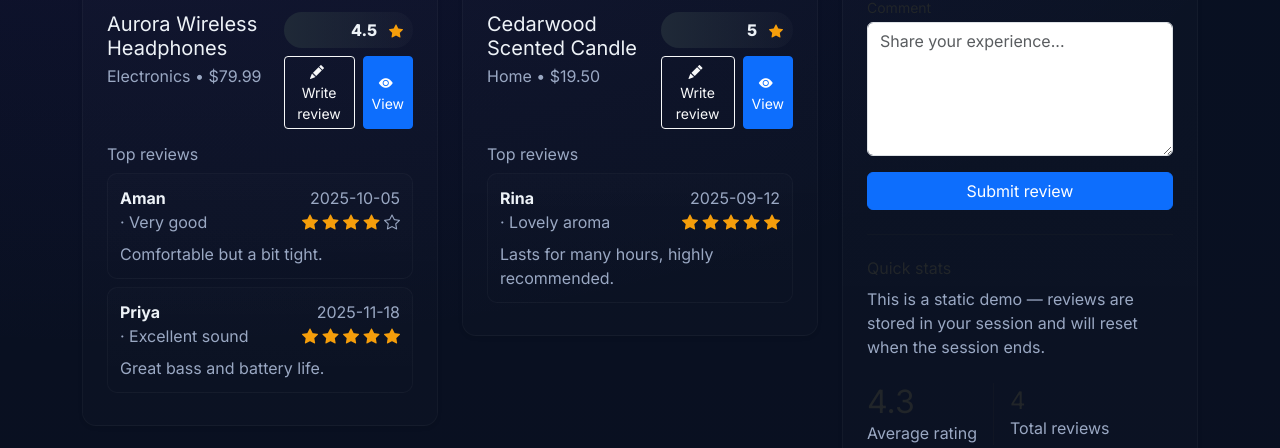
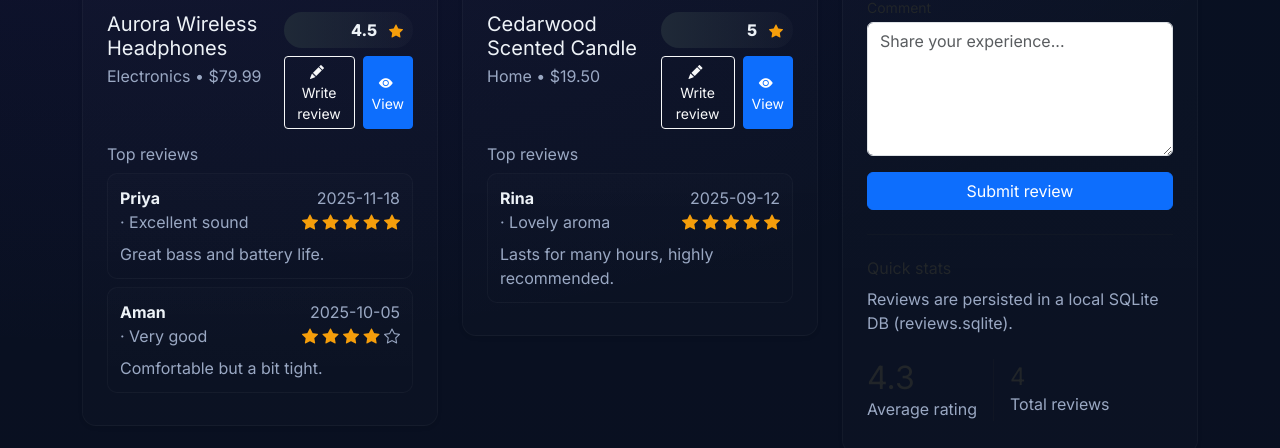
Before and after one commit to GouriM2004/web_practices, a PHP site: page / in a window 1280 px wide. Shown: the part 394-842 px from the top of the page. Run offline with PHP 8.4, Linux system fonts and the light colour scheme; data comes from the database, SQL or seed files in the repository; both versions use the stored data as it was after the commit.

Commit message:
made some ui changes

```diff
--- a/product review.php/index.php
+++ b/product review.php/index.php
@@ -9,7 +9,89 @@ $products = [
     ['id' => 4, 'name' => 'Nimbus Smartwatch', 'category' => 'Wearables', 'price' => 199.00, 'image' => 'https://images.unsplash.com/photo-1516574187841-cb9cc2ca948b?w=1200&h=800&fit=crop']
 ];
 
-// Initialize reviews in session (demo)
+// SQLite persistence (reviews.sqlite)
+$dbFile = __DIR__ . '/reviews.sqlite';
+$pdo = null;
+$db_error = null;
+try {
+    $pdo = new PDO('sqlite:' . $dbFile);
+    $pdo->setAttribute(PDO::ATTR_ERRMODE, PDO::ERRMODE_EXCEPTION);
+
+    // Create reviews table
+    $pdo->exec("CREATE TABLE IF NOT EXISTS reviews (
+        id INTEGER PRIMARY KEY AUTOINCREMENT,
+        product_id INTEGER NOT NULL,
+        name TEXT NOT NULL,
+        rating INTEGER NOT NULL,
+        title TEXT,
+        comment TEXT,
+        date TEXT NOT NULL,
+        helpful INTEGER DEFAULT 0
+    )");
+
+    // Migrate demo reviews from session into SQLite once
+    if (isset($_SESSION['reviews']) && empty($_SESSION['migrated_to_sqlite'])) {
+        $insert = $pdo->prepare('INSERT INTO reviews (product_id,name,rating,title,comment,date) VALUES (:pid,:name,:rating,:title,:comment,:date)');
+        foreach ($_SESSION['reviews'] as $pid => $rlist) {
+            foreach ($rlist as $r) {
+                $insert->execute([
+                    ':pid' => $pid,
+                    ':name' => $r['name'] ?? 'Anonymous',
+                    ':rating' => $r['rating'] ?? 5,
+                    ':title' => $r['title'] ?? '',
+                    ':comment' => $r['comment'] ?? '',
+                    ':date' => $r['date'] ?? date('Y-m-d')
+                ]);
+            }
+        }
+        // mark migrated so we don't duplicate
+        $_SESSION['migrated_to_sqlite'] = true;
+    }
+
+    // Handle review submission (persist to SQLite)
+    if ($_SERVER['REQUEST_METHOD'] === 'POST' && isset($_POST['submit_review'])) {
+        $product_id = intval($_POST['product_id']);
+        $name = trim(substr(htmlspecialchars($_POST['name'] ?? 'Anonymous'), 0, 60));
+        $title = trim(substr(htmlspecialchars($_POST['title'] ?? ''), 0, 80));
+        $comment = trim(substr(htmlspecialchars($_POST['comment'] ?? ''), 0, 1000));
+        $rating = max(1, min(5, intval($_POST['rating'] ?? 5)));
+        $date = date('Y-m-d');
+
+        $stmt = $pdo->prepare('INSERT INTO reviews (product_id,name,rating,title,comment,date) VALUES (:pid,:name,:rating,:title,:comment,:date)');
+        $stmt->execute([
+            ':pid' => $product_id,
+            ':name' => $name,
+            ':rating' => $rating,
+            ':title' => $title,
+            ':comment' => $comment,
+            ':date' => $date
+        ]);
+
+        // Redirect to avoid form resubmission
+        header('Location: ' . $_SERVER['REQUEST_URI']);
+        exit;
+    }
+
+    // Helper to fetch reviews by product
+    function get_reviews(PDO $pdo, int $product_id): array {
+        $s = $pdo->prepare('SELECT id,product_id,name,rating,title,comment,date,helpful FROM reviews WHERE product_id = :pid ORDER BY id DESC');
+        $s->execute([':pid' => $product_id]);
+        return $s->fetchAll(PDO::FETCH_ASSOC);
+    }
+
+    // Build reviews map for all products
+    $reviews_by_product = [];
+    foreach ($products as $p) {
+        $reviews_by_product[$p['id']] = get_reviews($pdo, $p['id']);
+    }
+
+    // aggregate overall stats
+    $all = [];
+    foreach ($reviews_by_product as $list) { $all = array_merge($all, $list); }
+
+} catch (Exception $e) {
+    // If SQLite not available, fallback to session-based demo
+    $db_error = $e->getMessage();
     if (!isset($_SESSION['reviews'])) {
         $_SESSION['reviews'] = [
             1 => [
@@ -26,7 +108,7 @@ if (!isset($_SESSION['reviews'])) {
         ];
     }
 
-// Handle review submission
+    // If form submitted and DB failed, store in session
     if ($_SERVER['REQUEST_METHOD'] === 'POST' && isset($_POST['submit_review'])) {
         $product_id = intval($_POST['product_id']);
         $name = trim(substr(htmlspecialchars($_POST['name'] ?? 'Anonymous'), 0, 60));
@@ -35,19 +117,17 @@ if ($_SERVER['REQUEST_METHOD'] === 'POST' && isset($_POST['submit_review'])) {
         $rating = max(1, min(5, intval($_POST['rating'] ?? 5)));
         $date = date('Y-m-d');
 
-    if (!isset($_SESSION['reviews'][$product_id])) {
-        $_SESSION['reviews'][$product_id] = [];
+        if (!isset($_SESSION['reviews'][$product_id])) $_SESSION['reviews'][$product_id] = [];
+        $_SESSION['reviews'][$product_id][] = ['name'=>$name,'rating'=>$rating,'title'=>$title,'comment'=>$comment,'date'=>$date];
+        header('Location: ' . $_SERVER['REQUEST_URI']);
+        exit;
     }
 
-    $_SESSION['reviews'][$product_id][] = [
-        'name' => $name,
-        'rating' => $rating,
-        'title' => $title,
-        'comment' => $comment,
-        'date' => $date
-    ];
+    // Build reviews map from session fallback
+    $reviews_by_product = $_SESSION['reviews'] ?? [];
+    $all = [];
+    foreach ($reviews_by_product as $list) { $all = array_merge($all, $list); }
 
-    $success = "Thank you — your review has been added.";
 }
 
 // Helper: compute average rating
@@ -123,9 +203,17 @@ function rating_distribution($reviews) {
 <nav class="navbar navbar-expand">
     <div class="container">
         <a class="navbar-brand brand" href="#">ReviewBox</a>
-        <div class="ms-auto small-muted">Demo • Reviews stored in PHP session</div>
+        <div class="ms-auto small-muted"><?php echo $pdo ? 'Demo • Reviews stored in reviews.sqlite' : 'Demo • Reviews stored in PHP session'; ?></div>
     </div>
 </nav>
+
+<?php if (!empty($db_error)): ?>
+    <div class="container mt-3">
+        <div class="alert alert-warning" role="alert">
+            <i class="bi bi-exclamation-triangle-fill me-2"></i>SQLite error: <?php echo htmlspecialchars($db_error); ?> — falling back to session storage.
+        </div>
+    </div>
+<?php endif; ?>
 
 <main class="container my-5">
     <?php if (isset($success)): ?>
@@ -157,7 +245,7 @@ function rating_distribution($reviews) {
             <div class="row g-4" id="productsGrid">
                 <?php foreach ($products as $p):
                     $rid = $p['id'];
-                    $reviews = $_SESSION['reviews'][$rid] ?? [];
+                    $reviews = $reviews_by_product[$rid] ?? [];
                     $avg = avg_rating($reviews);
                     $dist = rating_distribution($reviews);
                 ?>
@@ -251,12 +339,12 @@ function rating_distribution($reviews) {
 
                 <hr class="my-4">
                 <h6 class="mb-2">Quick stats</h6>
-                <div class="mb-3 small-muted">This is a static demo — reviews are stored in your session and will reset when the session ends.</div>
+                <div class="mb-3 small-muted"><?php echo $pdo ? 'Reviews are persisted in a local SQLite DB (reviews.sqlite).' : 'This is a static demo — reviews are stored in your session and will reset when the session ends.'; ?></div>
 
                 <div class="mt-2">
                     <?php
                     // aggregate overall stats for demo (all products combined)
-                    $all = array_reduce($_SESSION['reviews'], fn($carry, $item) => array_merge($carry, $item), []);
+                    // $all is prepared earlier from DB or session fallback
                     $overall_avg = avg_rating($all);
                     $overall_total = count($all);
                     ?>
@@ -331,12 +419,12 @@ function rating_distribution($reviews) {
 
         // Build product modal
     const products = <?php echo json_encode($products, JSON_HEX_TAG); ?>;
-        const reviews = <?php echo json_encode($_SESSION['reviews'], JSON_HEX_TAG); ?>;
+    const reviews = <?php echo json_encode($reviews_by_product, JSON_HEX_TAG); ?>;
 
         window.openProduct = function(id){
             const p = products.find(x=>x.id===id);
             const rlist = reviews[id] || [];
-            const avg = rlist.length ? (rlist.reduce((a,b)=>a+b.rating,0)/rlist.length).toFixed(1) : '-';
+            const avg = rlist.length ? (rlist.reduce((a,b)=>a+Number(b.rating),0)/rlist.length).toFixed(1) : '-';
 
             const html = `
                 <div class="row g-3">
```
Also changed, not shown: product review.php/reviews.sqlite (added). Lines whose indentation alone changed are shown as unchanged.
